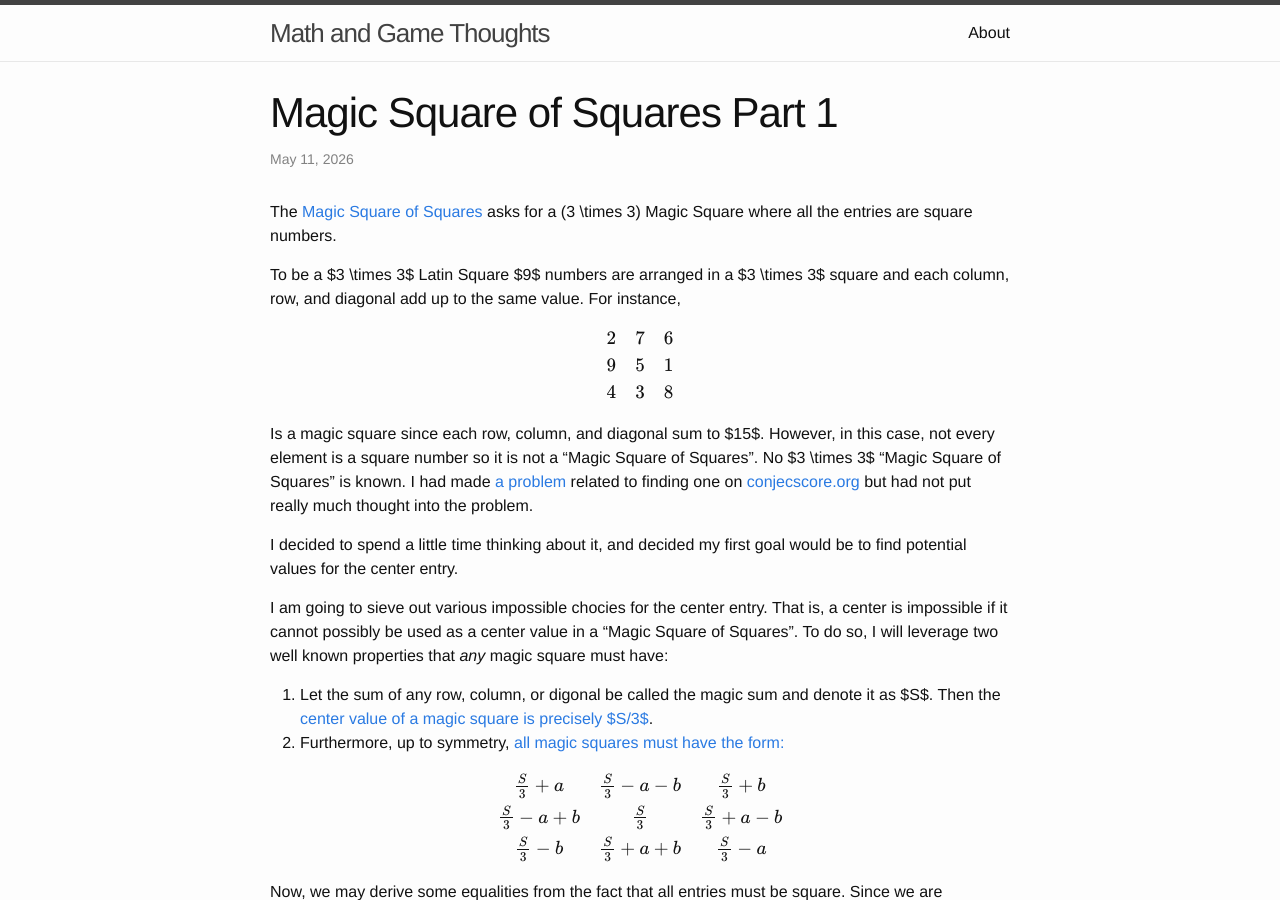
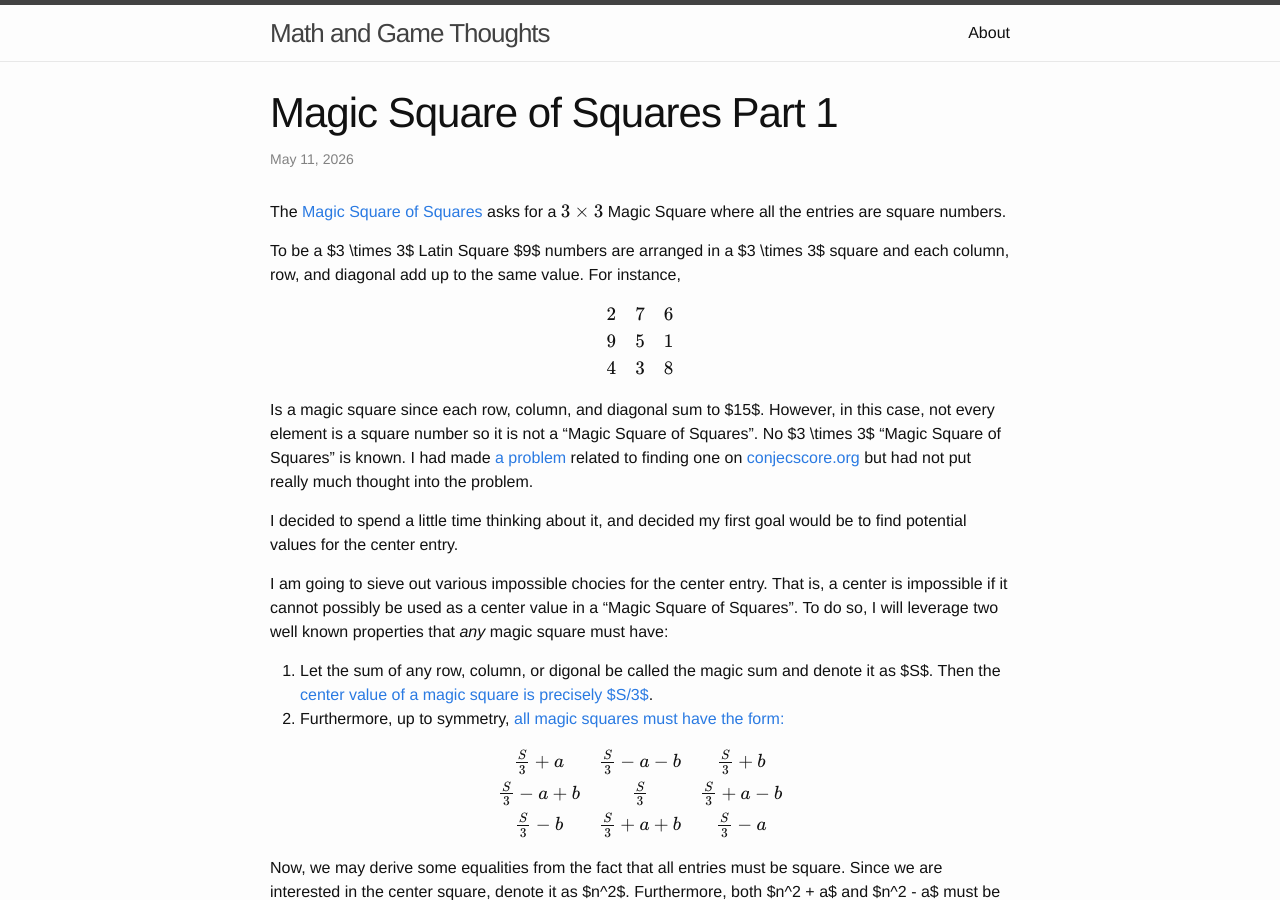
Before and after one commit to thyrgle/thyrgle.github.io, a Jekyll site: the page built from _posts/2026-05-15-magic-squares-of-squares-pt1.md, in a window 1280 px wide and 900 px high. Built offline with Jekyll 4.4.1, drawn with Linux system fonts in a browser that asks for light colours; formulas are drawn with MathJax 3.

Commit message:
Another slight latex tweak

```diff
--- a/_posts/2026-05-15-magic-squares-of-squares-pt1.md
+++ b/_posts/2026-05-15-magic-squares-of-squares-pt1.md
@@ -5,7 +5,7 @@ date: 2026-5-11
 categories: math
 ---
 
-The [Magic Square of Squares](https://en.wikipedia.org/wiki/Magic_square_of_squares) asks for a \(3 \times 3\) Magic Square where all the entries are square numbers.
+The [Magic Square of Squares](https://en.wikipedia.org/wiki/Magic_square_of_squares) asks for a \\(3 \times 3\\) Magic Square where all the entries are square numbers.
 
 To be a $3 \times 3$ Latin Square $9$ numbers are arranged in a $3 \times 3$ square and each column, row, and diagonal add up to the same value. For instance,
 
```
